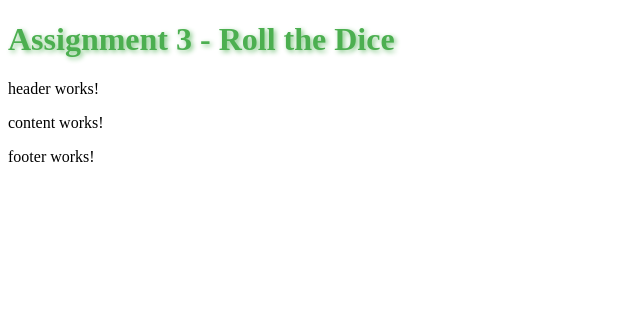
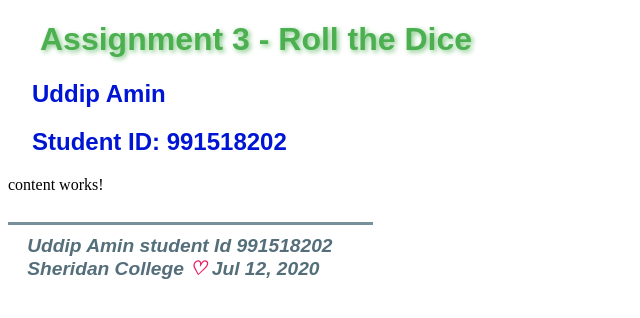
Before and after one commit to Uddip/UddipAssign3, an Angular app: page / in a window 1280 px wide. Shown: the top 318 px of the page, without its empty margins (0-640 px from the left). Built offline with nearby package versions, Linux system fonts and the light colour scheme.

Commit message:
+ Added & instantiated Student class + Import and used Student class in header adn footer + Footer logic for date completed + Finished styling footer
- Content html needs to be added
- Content css needs to be included
- Content logic needs to be added

```diff
--- a/src/app/app.component.css
+++ b/src/app/app.component.css
@@ -1,4 +1,6 @@
 h1{
     color: #4caf50;
     text-shadow: 2px 2px 5px #81c784;
+    padding-left: 1em;
+    font-family: sans-serif;
 }
--- a/src/app/app.component.html
+++ b/src/app/app.component.html
@@ -1,4 +1,6 @@
-<h1>Assignment 3 - Roll the Dice</h1>
-<app-header></app-header>
+<header>
+  <h1>Assignment 3 - Roll the Dice</h1>
+</header>
+<app-header [headerInfo]='student'></app-header>
 <app-content></app-content>
-<app-footer></app-footer>
+<app-footer [footerInfo]='student'></app-footer>
--- a/src/app/app.component.ts
+++ b/src/app/app.component.ts
@@ -1,4 +1,5 @@
 import { Component } from '@angular/core';
+import { Student } from "./student";
 
 @Component({
   selector: 'app-root',
@@ -7,4 +8,9 @@ import { Component } from '@angular/core';
 })
 export class AppComponent {
   title = 'Uddip Amin';
+  student:Student = {
+    sid: 991518202,
+    sname: "Uddip Amin",
+    school: "Sheridan College"
+  };
 }
--- a/src/app/footer/footer.component.css
+++ b/src/app/footer/footer.component.css
@@ -0,0 +1,17 @@
+footer{
+    font-size: 1.2em;
+    font-style: italic;
+    font-weight: bolder;
+    border-top: #78909c solid;
+    padding-top: 0.5em;
+    padding-bottom: 0.5em;
+    padding-left: 1em;
+    margin-top: 1.5em;
+    width: 18em;
+    color: #546e7a;
+    font-family: sans-serif;
+}
+
+footer .heart{
+    color: #e91e63;
+}
--- a/src/app/footer/footer.component.html
+++ b/src/app/footer/footer.component.html
@@ -1 +1,7 @@
-<p>footer works!</p>
+<footer>
+  <i>{{footerInfo.sname}} student Id {{footerInfo.sid}} </i>
+  <br>
+  {{footerInfo.school}}
+  <span class='heart'>&#9825;</span>
+  {{month}} {{day}}, {{year}}
+</footer>
--- a/src/app/footer/footer.component.ts
+++ b/src/app/footer/footer.component.ts
@@ -1,4 +1,5 @@
-import { Component, OnInit } from '@angular/core';
+import { Component, OnInit, Input } from '@angular/core';
+import { Student } from "../student";
 
 @Component({
   selector: 'app-footer',
@@ -7,9 +8,21 @@ import { Component, OnInit } from '@angular/core';
 })
 export class FooterComponent implements OnInit {
 
+  day;
+  month;
+  year;
+
+  @Input() footerInfo: Student;
+
   constructor() { }
 
   ngOnInit(): void {
+    let date = new Date();
+    this.year = date.getFullYear();
+    const months
+        = ["Jan","Feb","Mar","Apr","May","Jun","Jul","Aug","Sep","Oct","Nov","Dec"];
+    this.month = months[date.getMonth()];
+    this.day = date.getDate();
   }
 
 }
--- a/src/app/header/header.component.css
+++ b/src/app/header/header.component.css
@@ -0,0 +1,5 @@
+h2 {
+    color: #0015d4;
+    padding-left: 1em;
+    font-family: sans-serif;
+}
--- a/src/app/header/header.component.html
+++ b/src/app/header/header.component.html
@@ -1 +1,2 @@
-<p>header works!</p>
+<h2>{{headerInfo.sname}}</h2>
+<h2> Student ID: {{headerInfo.sid}}</h2>
--- a/src/app/header/header.component.ts
+++ b/src/app/header/header.component.ts
@@ -1,4 +1,5 @@
-import { Component, OnInit } from '@angular/core';
+import { Component, OnInit, Input } from '@angular/core';
+import { Student } from "../student";
 
 @Component({
   selector: 'app-header',
@@ -7,6 +8,8 @@ import { Component, OnInit } from '@angular/core';
 })
 export class HeaderComponent implements OnInit {
 
+  @Input() headerInfo: Student;
+
   constructor() { }
 
   ngOnInit(): void {
--- /dev/null
+++ b/src/app/student.ts
@@ -0,0 +1,5 @@
+export class Student {
+  sid: number;
+  sname: string;
+  school: string;
+}
```
